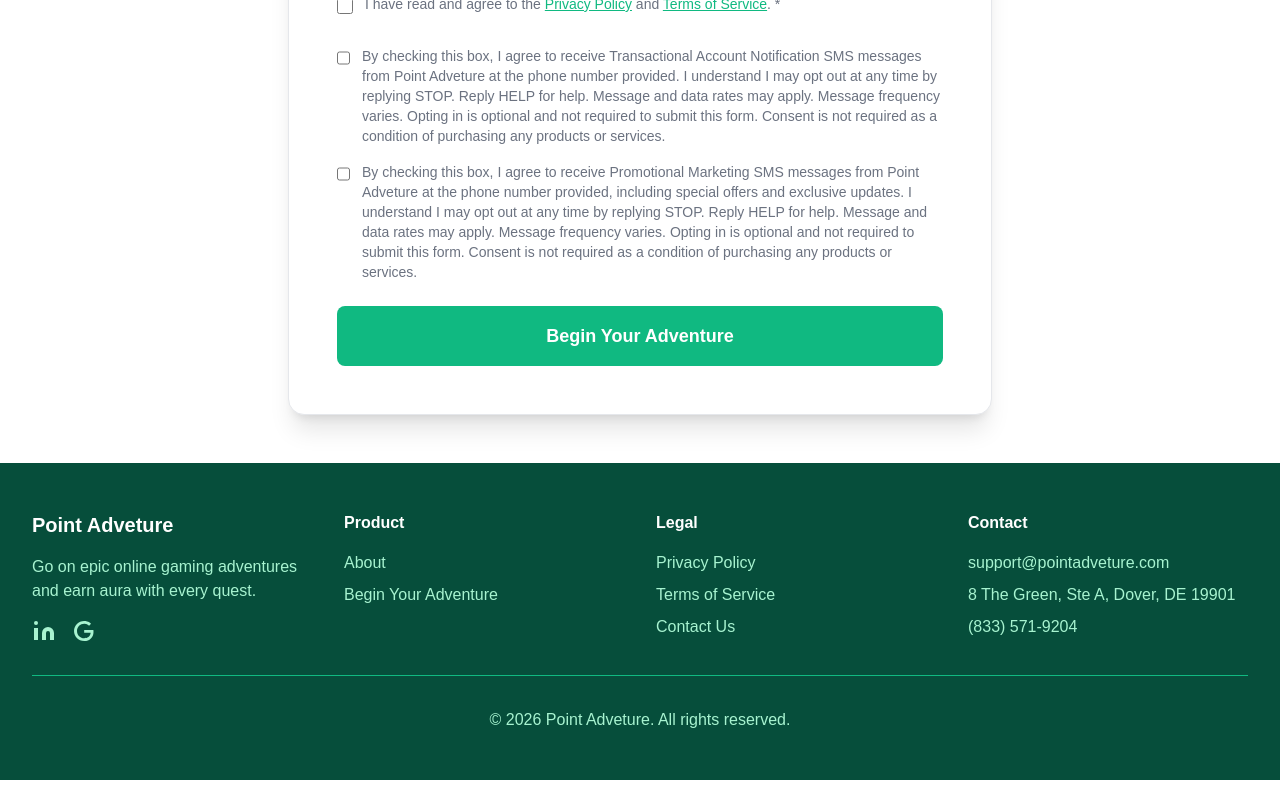
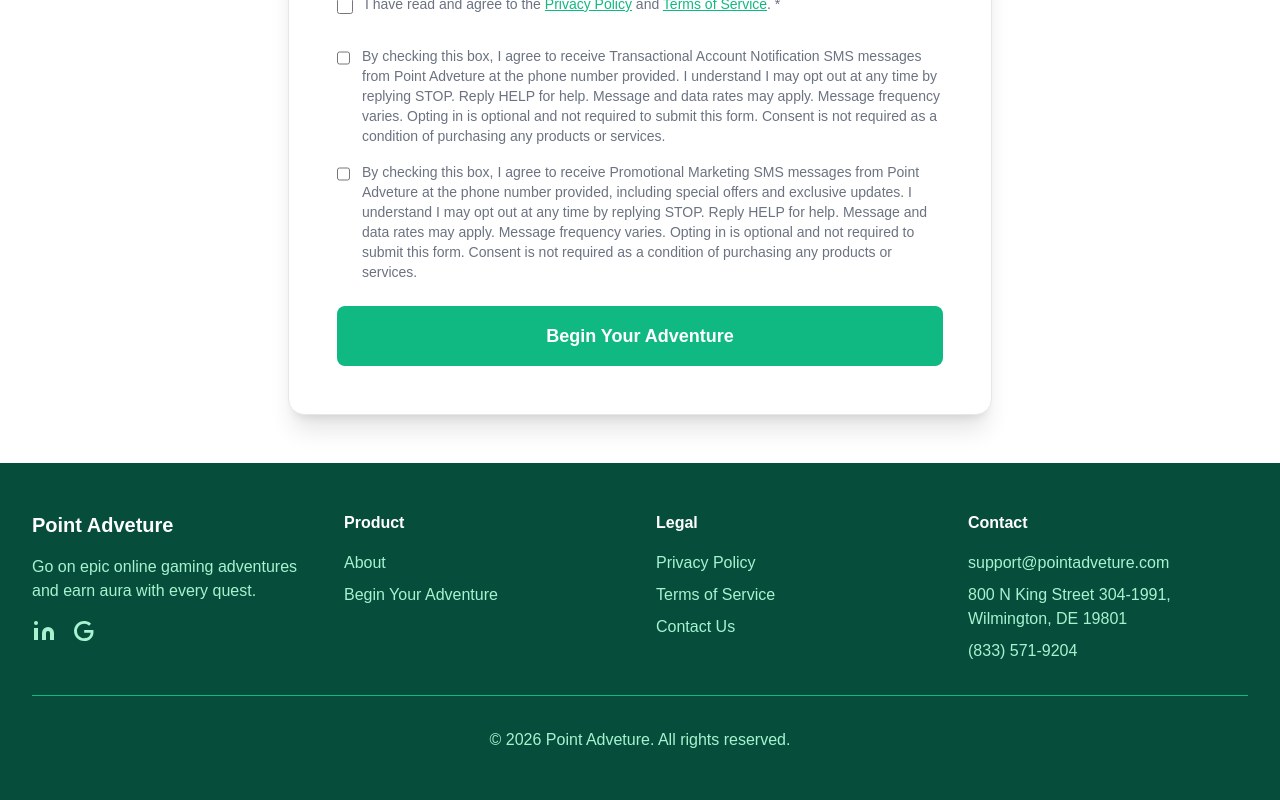
Before and after one commit to Textingman/moxxie-pointadveture, a Next.js app: page /signup in a window 1280 px wide. Shown: the part 832-1632 px from the top of the page. Built offline with nearby package versions, Linux system fonts and the light colour scheme.

Commit message:
Initial site setup: Point Adveture

```diff
--- a/app/components/Footer.tsx
+++ b/app/components/Footer.tsx
@@ -46,7 +46,7 @@ export default function Footer() {
           <div>
             <h4 className="font-semibold mb-4">Contact</h4>
             <p style={{ color: '#A7F3D0' }}>support@pointadveture.com</p>
-            <p className="mt-2" style={{ color: '#A7F3D0' }}>8 The Green, Ste A, Dover, DE 19901</p>
+            <p className="mt-2" style={{ color: '#A7F3D0' }}>800 N King Street 304-1991, Wilmington, DE 19801</p>
             <p className="mt-2" style={{ color: '#A7F3D0' }}>(833) 571-9204</p>
           </div>
         </div>
```
